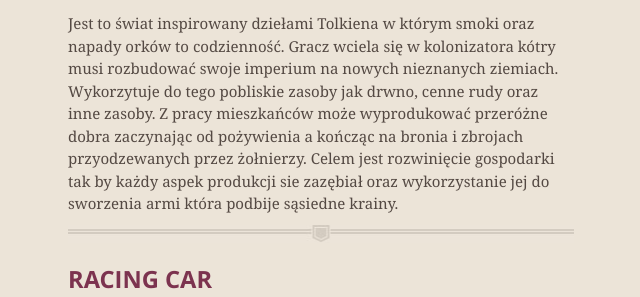
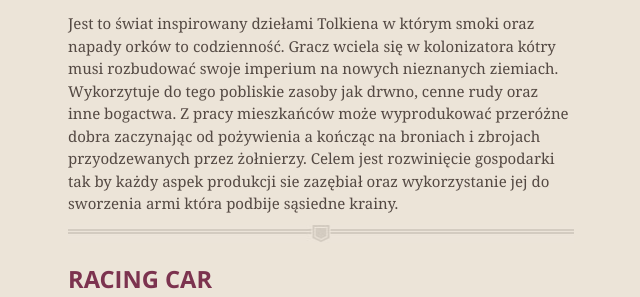
Before and after one commit to AGH-Code-Industry/AGH-Code-Industry.github.io, a Jekyll site: the page built from index.md, in a window 1280 px wide and 900 px high, scrolled down 3707 px. Shown: the part 247-544 px from the top of the window, without its empty margins (319-959 px from the left). Built offline with Jekyll 4.4.1, drawn with Linux system fonts in a browser that asks for light colours; the repository's description, which GitHub fills in, is left out; our own code applies the rules of GitHub Pages for plain Markdown files.

Commit message:
change text

```diff
--- a/index.md
+++ b/index.md
@@ -52,7 +52,7 @@
 ![Zdjęcie](/images/emperor1.jpg)
 ![Zdjęcie](/images/emperor2.jpg)
 
-Jest to świat inspirowany dziełami Tolkiena w którym smoki oraz napady orków to codzienność. Gracz wciela się w kolonizatora kótry musi rozbudować swoje imperium na nowych nieznanych ziemiach. Wykorzytuje do tego pobliskie zasoby jak drwno, cenne rudy oraz inne zasoby. Z pracy mieszkańców może wyprodukować przeróżne dobra zaczynając od pożywienia a kończąc na bronia i zbrojach przyodzewanych przez żołnierzy. Celem jest rozwinięcie gospodarki tak by każdy aspek produkcji sie zazębiał oraz wykorzystanie jej do sworzenia armi która podbije sąsiedne krainy.
+Jest to świat inspirowany dziełami Tolkiena w którym smoki oraz napady orków to codzienność. Gracz wciela się w kolonizatora kótry musi rozbudować swoje imperium na nowych nieznanych ziemiach. Wykorzytuje do tego pobliskie zasoby jak drwno, cenne rudy oraz inne bogactwa. Z pracy mieszkańców może wyprodukować przeróżne dobra zaczynając od pożywienia a kończąc na broniach i zbrojach przyodzewanych przez żołnierzy. Celem jest rozwinięcie gospodarki tak by każdy aspek produkcji sie zazębiał oraz wykorzystanie jej do sworzenia armi która podbije sąsiedne krainy.
 
 ---
 
```
